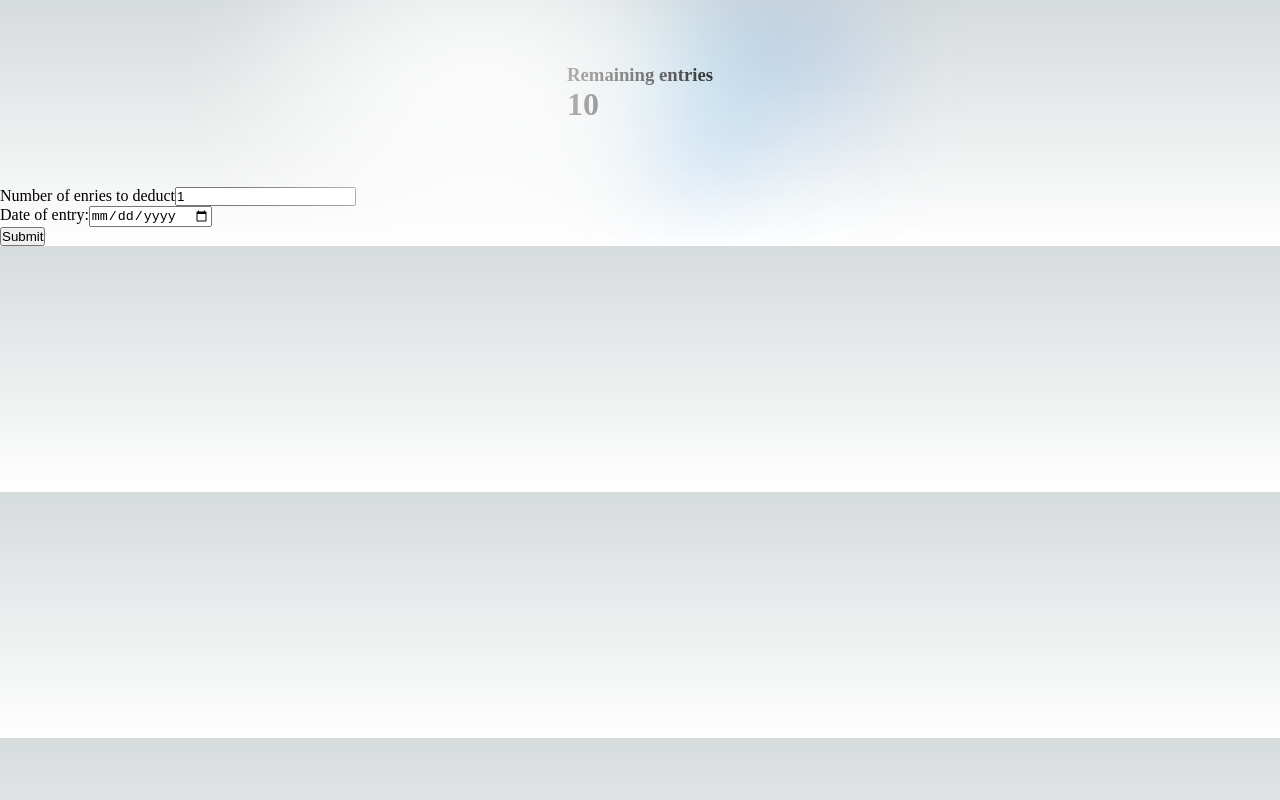
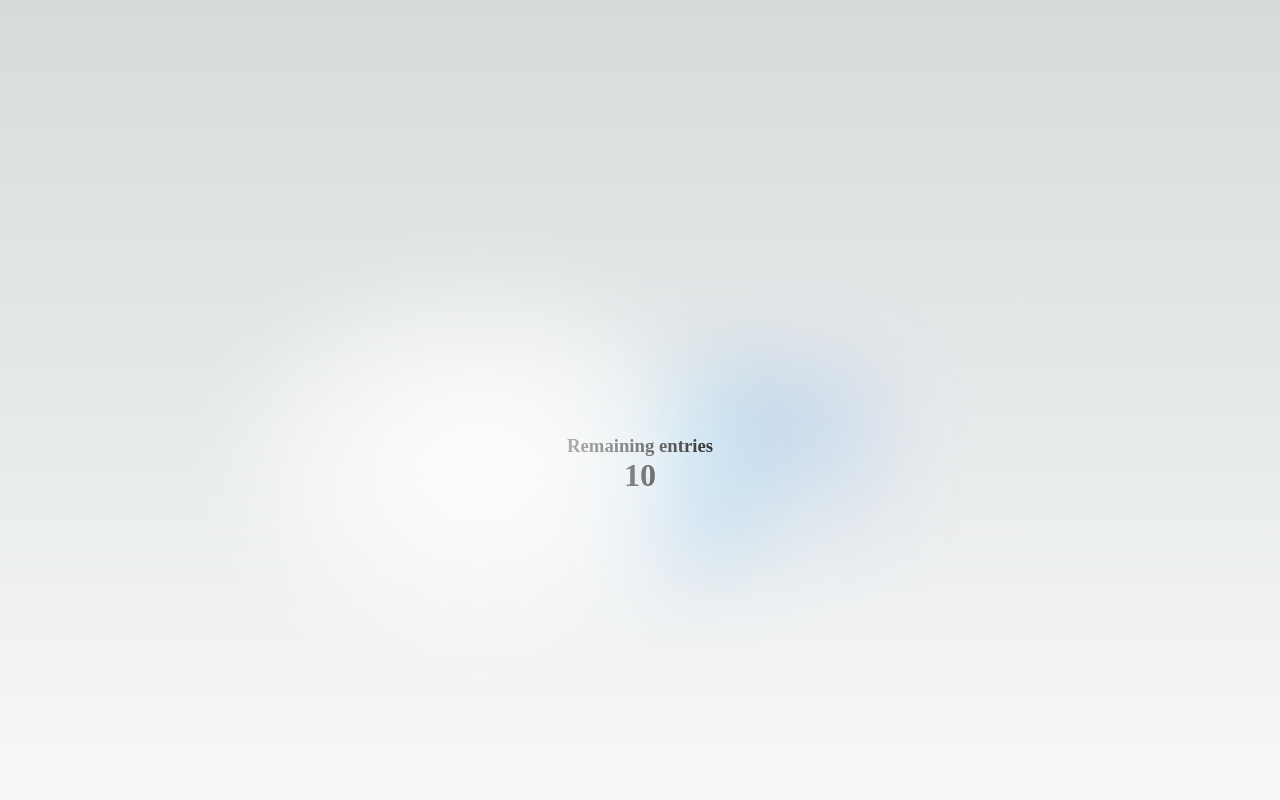
Before and after one commit to podmar/Q-counter, a Next.js app: page / in a window 1280 px wide. Shown: the top 800 px of the page. Built offline with nearby package versions, Linux system fonts and the light colour scheme.

Commit message:
apply styling from the container class to component

```diff
--- a/pages/components/RemainingEntries.tsx
+++ b/pages/components/RemainingEntries.tsx
@@ -1,4 +1,5 @@
 import React, { useEffect } from 'react'
+import styles from '@/styles/Home.module.css'
 
 function RemainingEntries({entries, setEntries}: EntryProps) {
 
@@ -13,9 +14,9 @@ function RemainingEntries({entries, setEntries}: EntryProps) {
     }, [])
 
   return (
-      <div>
-          <h3>Remaining entries</h3>
-          <h1>{ entries }</h1>
+    <div className={styles.container}>
+        <h3>Remaining entries</h3>
+        <h1>{ entries }</h1>
     </div>
   )
 }
```
